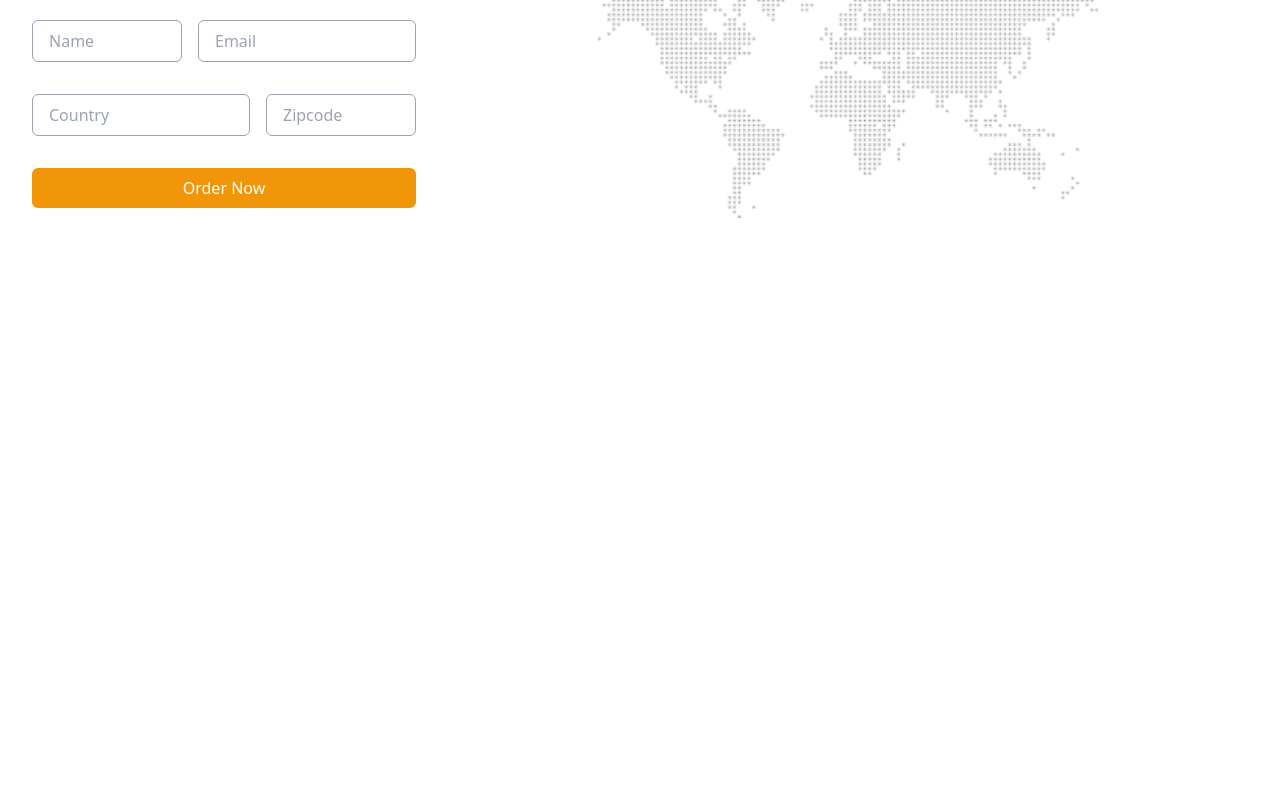
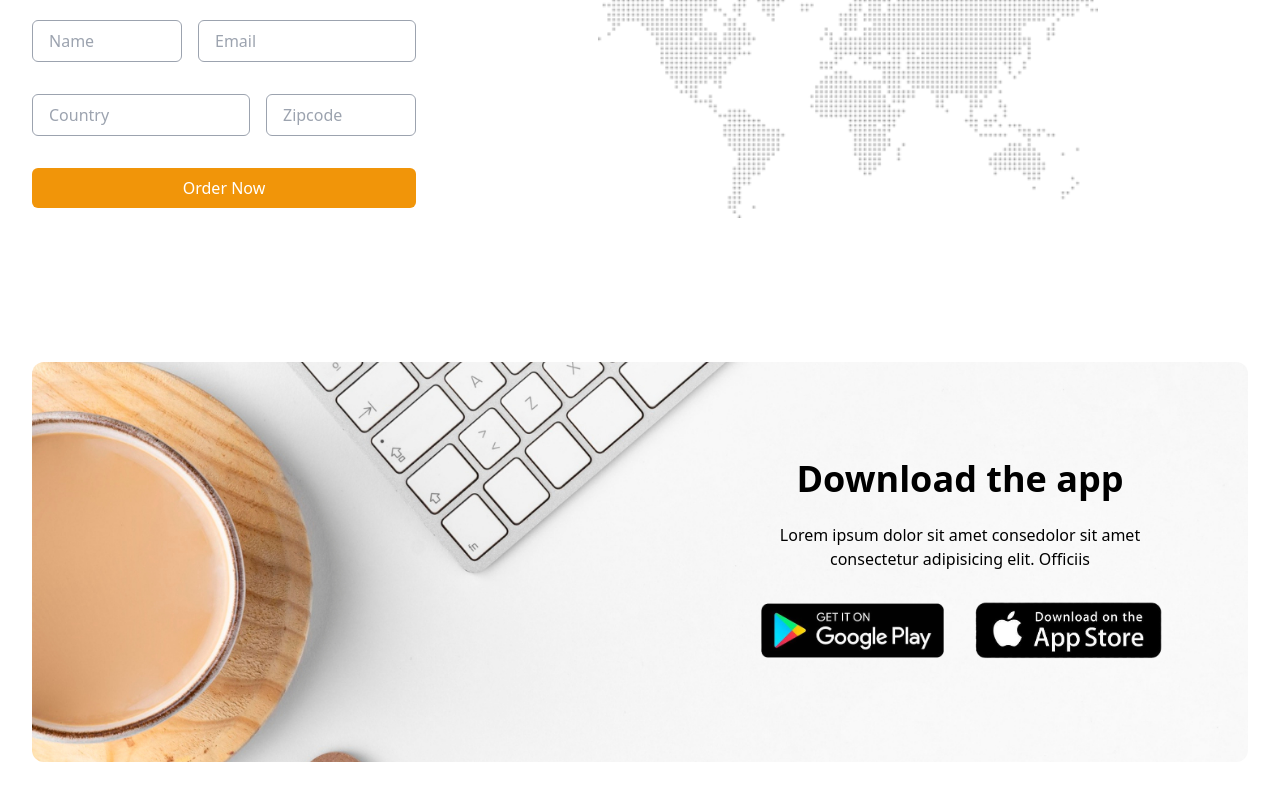
Before and after one commit to rodanAsh/icafe-framermotion, a React (Vite) app: page / in a window 1280 px wide. Shown: the part 1612-2412 px from the top of the page. Before the commit the page ends 1974 px from the top, so only its background shows below. Built offline with nearby package versions, Linux system fonts and the light colour scheme.

Commit message:
feat: designed appbanner component

```diff
--- a/src/App.jsx
+++ b/src/App.jsx
@@ -2,6 +2,7 @@ import React from 'react'
 import Hero from './components/Hero'
 import Services from './components/Services'
 import WhereToBuy from './components/WhereToBuy'
+import AppBanner from './components/AppBanner'
 
 const App = () => {
   return (
@@ -9,6 +10,7 @@ const App = () => {
       <Hero />
       <Services />
       <WhereToBuy />
+      <AppBanner />
     </main>
   )
 }
--- /dev/null
+++ b/src/components/AppBanner.jsx
@@ -0,0 +1,95 @@
+import React from "react";
+import bannerImg from "../assets/coffee-cover.jpg";
+import AppStoreImg from "../assets/website/app_store.png";
+import PlayStoreImg from "../assets/website/play_store.png";
+import { motion } from "framer-motion";
+
+const BannerStyle = {
+  backgroundImage: `url(${bannerImg})`,
+  backgroundSize: "cover",
+  backgroundPosition: "center",
+  backgroundRepeat: "no-repeat",
+  height: "100%",
+  width: "100%",
+};
+
+const AppBanner = () => {
+  return (
+    <div className="container my-14">
+      <div
+        style={BannerStyle}
+        className="sm:min-h-[400px] sm:flex sm:justify-end sm:items-center rounded-xl"
+      >
+        <div>
+          <div className="space-y-6 max-w-xl mx-auto">
+            <motion.h1
+                initial={{opacity:0,y:100}}
+                whileInView={{opacity:1,y:0}}
+                transition={{
+                    type:"spring",
+                    stiffness:100,
+                    damping:10,
+                    delay:0.2
+                }}
+                className="text-2xl text-center sm:text-4xl font-semibold"
+            >
+              Download the app
+            </motion.h1>
+            <motion.p
+                initial={{opacity:0,y:100}}
+                whileInView={{opacity:1,y:0}}
+                transition={{
+                    type:"spring",
+                    stiffness:100,
+                    damping:10,
+                    delay:0.3
+                }}
+                className="text-center sm:px-20"
+            >
+              Lorem ipsum dolor sit amet consedolor sit amet consectetur
+              adipisicing elit. Officiis
+            </motion.p>
+          </div>
+
+          {/* images link */}
+          <div className="mt-6 flex justify-center items-center gap-4">
+            <a
+              href="#"
+              className="max-w-[150px] sm:max-w-[120px] md:max-w-[200px]"
+            >
+              <motion.img
+                initial={{opacity:0,y:100}}
+                whileInView={{opacity:1,y:0}}
+                transition={{
+                    type:"spring",
+                    stiffness:100,
+                    damping:10,
+                    delay:0.4
+                }}
+                src={PlayStoreImg} alt=""
+              />
+            </a>
+            <a
+              href="#"
+              className="max-w-[150px] sm:max-w-[120px] md:max-w-[200px]"
+            >
+              <motion.img
+                initial={{opacity:0,y:100}}
+                whileInView={{opacity:1,y:0}}
+                transition={{
+                    type:"spring",
+                    stiffness:100,
+                    damping:10,
+                    delay:0.5
+                }}
+                src={AppStoreImg} alt=""
+              />
+            </a>
+          </div>
+        </div>
+      </div>
+    </div>
+  );
+};
+
+export default AppBanner;
```
